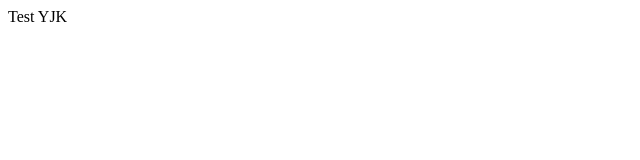
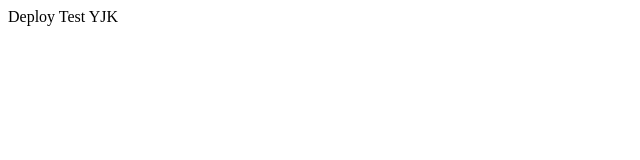
Before and after one commit to yunjaekim00/triple-assignment-yjk, a React (Create React App) app: page / in a window 1280 px wide. Shown: the top 160 px of the page, without its empty margins (0-640 px from the left). Built offline with nearby package versions, Linux system fonts and the light colour scheme.

Commit message:
netlify deploy test

```diff
--- a/package.json
+++ b/package.json
@@ -1,5 +1,5 @@
 {
-  "name": "counter-yjk-1",
+  "name": "triple-assignment-yjk",
   "version": "0.1.0",
   "private": true,
   "dependencies": {
--- a/src/App.js
+++ b/src/App.js
@@ -1,7 +1,7 @@
 function App() {
   return (
     <div>
-      Test YJK
+      Deploy Test YJK
       </div>
   );
 }
```
Also changed, not shown: 2 other files (tests, documents, lock files or other folders).
